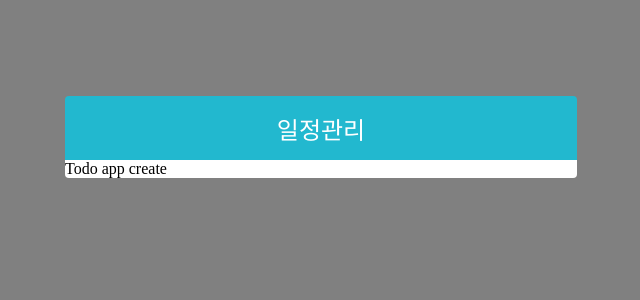
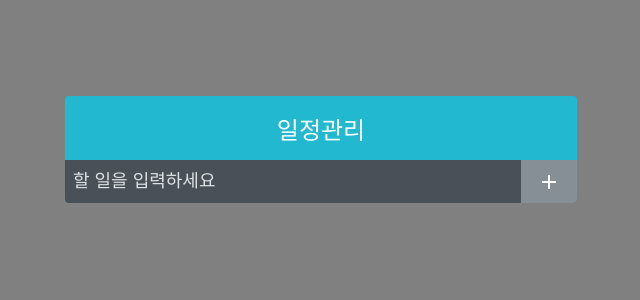
Before and after one commit to byungju0624/scheduletool, a React (Create React App) app: page / in a window 1280 px wide. Shown: the top 300 px of the page, without its empty margins (319-959 px from the left). Built offline with nearby package versions, Linux system fonts and the light colour scheme.

Commit message:
todoinsert add

```diff
--- a/src/App.js
+++ b/src/App.js
@@ -1,8 +1,13 @@
 import logo from './logo.svg';
 import './App.css';
 import TodoTemplate from './components/todotemplate/todotemplate';
+import TodoInsert from './components/todoinsert/todoinsert';
 function App() {
-  return <TodoTemplate>Todo app create</TodoTemplate>;
+  return (
+    <TodoTemplate>
+      <TodoInsert />
+    </TodoTemplate>
+  );
 }
 
 export default App;
--- /dev/null
+++ b/src/components/todoinsert/todoinsert.css
@@ -0,0 +1,38 @@
+.todoinsert {
+  display: flex;
+  background-color: #495057;
+}
+
+.todoinsert input {
+  background: none;
+  outline: none;
+  border: none;
+  padding: 0.5rem;
+  font-size: 1.125rem;
+  line-height: 1.5;
+  color: white;
+  flex: 1;
+}
+
+.todoinsert input::placeholder {
+  color: #dee2e6;
+}
+
+.todoinsert button {
+  background: none;
+  outline: none;
+  border: none;
+  background: #868e96;
+  color: white;
+  padding-left: 1rem;
+  padding-right: 1rem;
+  font-size: 1.5rem;
+  display: flex;
+  align-items: center;
+  cursor: pointer;
+  transition: 0.1s background ease-in;
+}
+
+.todoinsert button:hover {
+  background: #adb4bd;
+}
--- /dev/null
+++ b/src/components/todoinsert/todoinsert.jsx
@@ -0,0 +1,15 @@
+import React from 'react';
+import './todoinsert.scss';
+import { MdAdd } from 'react-icons/md';
+const TodoInsert = (props) => {
+  return (
+    <form className="todoinsert">
+      <input placeholder="할 일을 입력하세요" />
+      <button type="submit">
+        <MdAdd />
+      </button>
+    </form>
+  );
+};
+
+export default TodoInsert;
--- /dev/null
+++ b/src/components/todoinsert/todoinsert.scss
@@ -0,0 +1,34 @@
+.todoinsert {
+  display: flex;
+  background-color: #495057;
+  input {
+    background: none;
+    outline: none;
+    border: none;
+    padding: 0.5rem;
+    font-size: 1.125rem;
+    line-height: 1.5;
+    color: white;
+    &::placeholder {
+      color: #dee2e6;
+    }
+    flex: 1;
+  }
+  button {
+    background: none;
+    outline: none;
+    border: none;
+    background: #868e96;
+    color: white;
+    padding-left: 1rem;
+    padding-right: 1rem;
+    font-size: 1.5rem;
+    display: flex;
+    align-items: center;
+    cursor: pointer;
+    transition: 0.1s background ease-in;
+    &:hover {
+      background: #adb4bd;
+    }
+  }
+}
```
